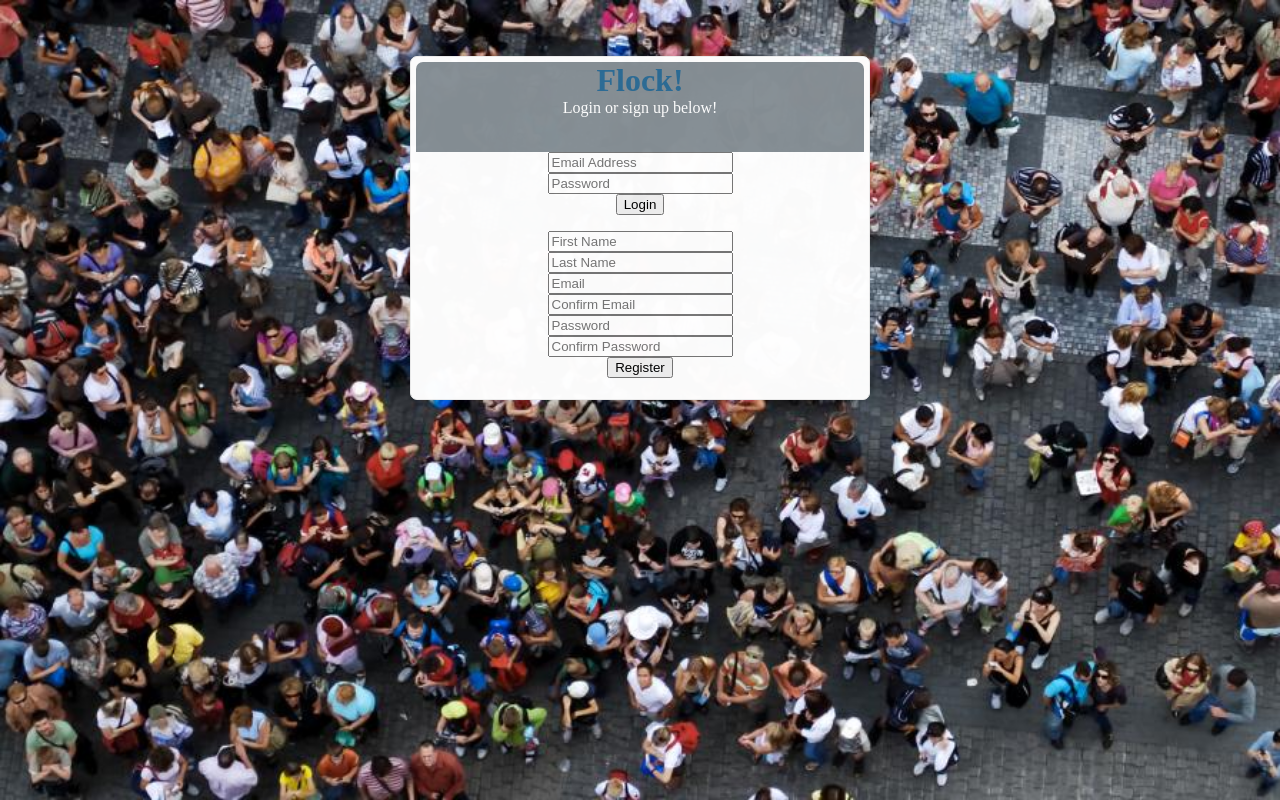
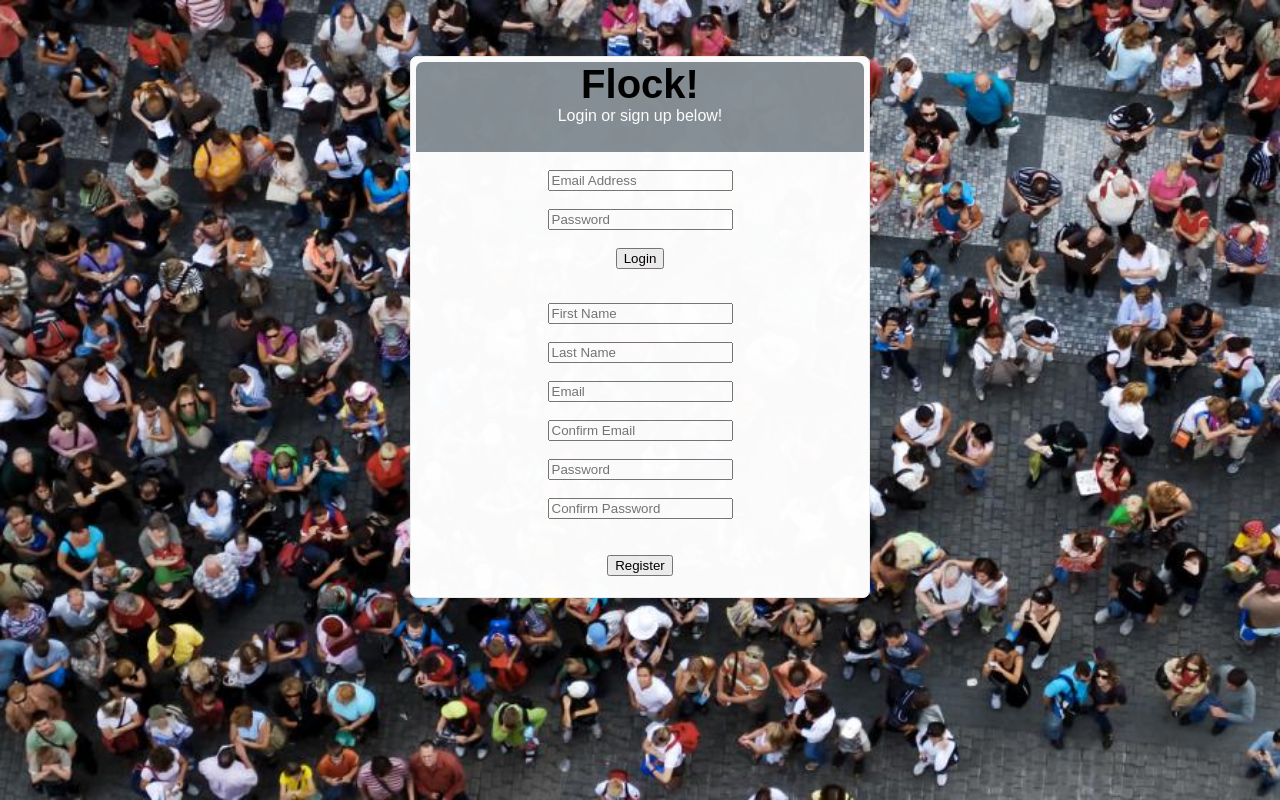
Before and after one commit to mhaji007/Flock, a PHP site: page /register.php in a window 1280 px wide. Run offline with PHP 8.4, Linux system fonts and the light colour scheme; some web fonts are replaced.

Commit message:
Style website's name using custom fonts

```diff
--- a/assets/css/register_style.css
+++ b/assets/css/register_style.css
@@ -1,3 +1,14 @@
+@font-face {
+	font-family: 'FFF_Tusj';
+	src: url('../fonts/FFF_Tusj.ttf');
+}
+
+html, body {
+	height: 100%;
+	min-height: 100%;
+}
+
+
 form {
 	text-align: center;
 }
@@ -18,6 +29,7 @@ body {
 }
 
 .login_box {
+	font-family: 'FFF_Tusj', sans-serif;
 	position: relative;
 	margin-right: auto;
 	margin-left: auto;
@@ -47,5 +59,7 @@ body {
 .login_header h1 {
 	margin-top: 0;
 	margin-bottom: 0;
-	color:#2C6C96;
+	color:#000000;
+	/*text-shadow: #000 0.5px 0.5px 0px;*/
+	font-size: 250%;
 }
--- /dev/null
+++ b/assets/fonts/Magnus Cederholm License.txt
@@ -0,0 +1,3 @@
+This font is free for both personal and commercial use. If you decide to use this font in any type of work please be kind to send me a link or an image. I’d love to see it in action.
+
+magnus@formfett.net
--- a/register.php
+++ b/register.php
@@ -26,17 +26,24 @@ require 'includes/form_handlers/login_handler.php';
 			Login or sign up below!
 		</div>
 
+		<div><br></div>
+
 			<form action="register.php" method="POST">
 
 				<input type="email" name="log_email" placeholder="Email Address" value="<?php
 				if(isset($_SESSION['log_email'])) {
 					echo $_SESSION['log_email'];
 				} ?>"required>
-				<br>
+
+				<div><br></div>
+
 				<input type="password" name="log_password" placeholder="Password">
-				<br>
+
+				<div><br></div>
+
 				<input type="submit" name="login_button" value="Login">
-				<br>
+
+				<div><br></div>
 
 				<?php  if(in_array("Email or password was incorrect<br>", $error_array)) echo "Email or password was incorrect<br>" ?>
 
@@ -48,7 +55,8 @@ require 'includes/form_handlers/login_handler.php';
 				if(isset($_SESSION['reg_fname'])) {
 					echo $_SESSION['reg_fname'];
 				} ?>"required>
-				<br>
+
+				<div><br></div>
 
 				<?php if(in_array("Your first name must be between 2 and 25 characters<br>", $error_array)) echo "Your first name must be between 2 and 25 characters<br>"; ?>
 
@@ -56,42 +64,44 @@ require 'includes/form_handlers/login_handler.php';
 				if(isset($_SESSION['reg_lname'])) {
 					echo $_SESSION['reg_lname'];
 				} ?>"required>
-				<br>
+
+				<div><br></div>
+
 				<?php if(in_array("Your last name must be between 2 and 25 characters<br>", $error_array)) echo "Your last name must be between 2 and 25 characters<br>"; ?>
 
 				<input type="email" name="reg_email" placeholder="Email" value= "<?php
 				if(isset($_SESSION['reg_email'])) {
 					echo $_SESSION['reg_email'];
 				} ?>" required>
-				<br>
+
+				<div><br></div>
 
 
 				<input type="email" name="reg_email2" placeholder="Confirm Email" value = "<?php
 				if(isset($_SESSION['reg_email2'])) {
 					echo $_SESSION['reg_email2'];
 				} ?>"required>
-				<br>
+
+				<div><br></div>
 
 				<?php if(in_array("Email already in use<br>", $error_array)) echo "Email already in use<br>";
 				else if(in_array("Invalid email format<br>", $error_array)) echo "Invalid email format<br>";
 				else if(in_array("Emails don't match<br>", $error_array)) echo "Emails don't match<br>"; ?>
 
-				<input type="password" name="reg_password" placeholder="Password" value="<?php
-				if(isset($_SESSION['reg_password'])) {
-					echo $_SESSION['reg_password'];
-				} ?>" required>
-				<br>
+				<input type="password" name="reg_password" placeholder="Password" required>
+
+				<div><br></div>
 
 
-				<input type="password" name="reg_password2" placeholder="Confirm Password" value ="<?php
-				if(isset($_SESSION['reg_password2'])) {
-					echo $_SESSION['reg_password2'];
-				} ?>" required>
-				<br>
+				<input type="password" name="reg_password2" placeholder="Confirm Password" required>
+
+				<div><br></div>
 
 				<?php if(in_array("Your passwords do not match<br>", $error_array)) echo "Your passwords do not match<br>";
 				 else if(in_array("Your password can only contain English characters or numbers<br>", $error_array)) echo "Your password can only contain English characters or numbers<br>";
 				 else if(in_array("Your password must be between 5 and 30 characters<br>", $error_array)) echo "Your password must be between 5 and 30 characters<br>"; ?>
+
+				<div><br></div>
 
 				<input type="submit" name="register_button" value="Register">
 
```
Also changed, not shown: 1 other file.
